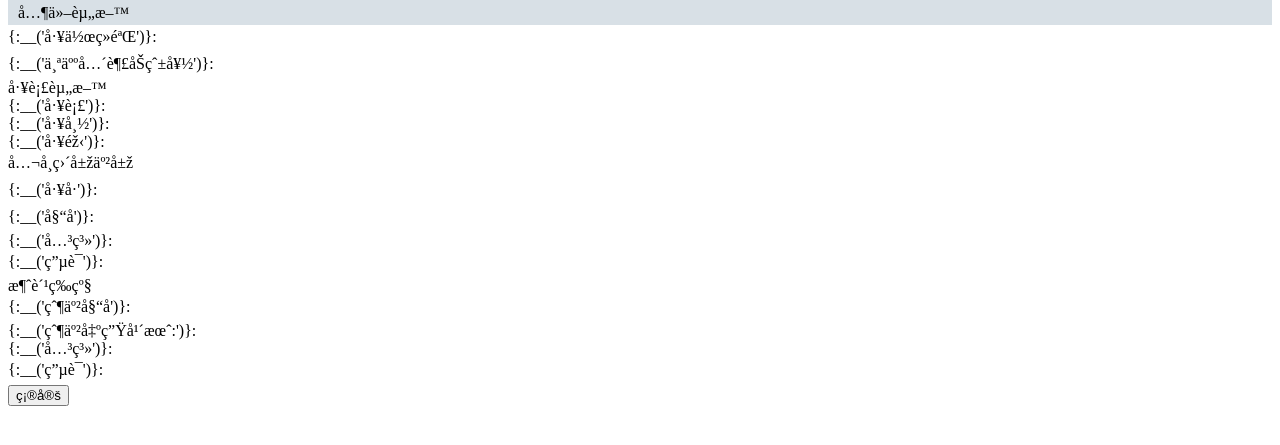
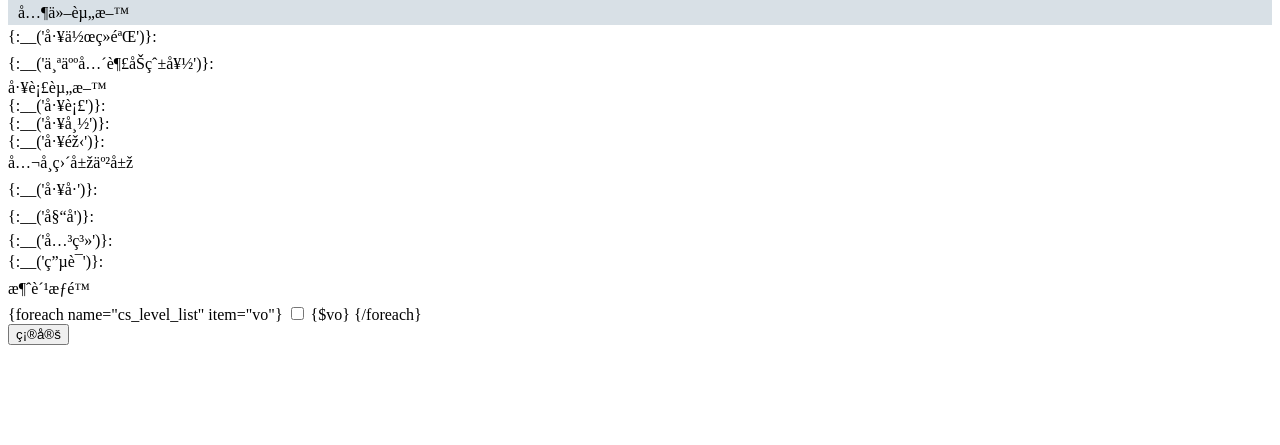
Before and after one commit to eddylee123/face_manager, a PHP site: page /DbName/application/admin/view/manager/other.html in a window 1280 px wide. Shown: the part 113-558 px from the top of the page. Run offline with PHP 8.4, Linux system fonts and the light colour scheme.

Commit message:
调整拍照2

```diff
--- a/application/admin/library/Kww.php
+++ b/application/admin/library/Kww.php
@@ -157,10 +157,12 @@ class Kww
             "data" => [
                 "empno" => $empId,
                 "name" => $name,
-//                "photo1" => $photo1,
-//                "photo1Type" => $photo1Type,
             ],
         ];
+        if (!empty($photo1)) {
+            $body['data']['photo1'] = $photo1;
+            $body['data']['photo1Type'] = $photo1Type;
+        }
         if (!empty($photo2)) {
             $body['data']['photo2'] = $photo2;
             $body['data']['photo2Type'] = $photo2Type;
--- a/application/admin/view/employee/photo.html
+++ b/application/admin/view/employee/photo.html
@@ -215,7 +215,7 @@
                                 parent.Fast.api.open(url, "{$named}", {area:["100%", "100%"]});
                             }, 2000);
                         } else {
-                            Toastr.success('操作成功');
+                            Toastr.success(ret.msg);
                             parent.location.reload();
                         }
                     } else {
--- a/application/admin/view/manager/other.html
+++ b/application/admin/view/manager/other.html
@@ -76,26 +76,13 @@
                 </div>
             </div>
         </div>
-        <div>消费等级</div>
+        <div>消费权限</div>
         <div class="form-group">
-            <div class="col-md-3">
-                <label class="control-label col-sm-4">{:__('父亲姓名')}:</label>
-                <div class="col-sm-8">
-                </div>
-            </div>
-            <div class="col-md-3">
-                <label class="control-label col-sm-4">{:__('父亲出生年月:')}:</label>
-                <div class="col-sm-8">
-                </div>
-            </div>
-            <div class="col-md-3">
-                <label class="control-label col-sm-4">{:__('关系')}:</label>
-                <div class="col-sm-8">
-                </div>
-            </div>
-            <div class="col-md-3">
-                <label class="control-label col-sm-4">{:__('电话')}:</label>
-                <div class="col-sm-8">
+            <div class="col-md-12">
+                <div class="checkbox cs-list">
+                    {foreach name="cs_level_list" item="vo"}
+                    <label for="row[cs_level][]-{$key}"><input id="row[cs_level][]-{$key}" name="row[cs_level][]" type="checkbox" value="{$key}" {in name="key" value="$cs_arr" }checked{/in} /> {$vo}</label>
+                    {/foreach}
                 </div>
             </div>
         </div>
```
Also changed, not shown: application/admin/controller/Employee.php (+13 -9 lines), application/admin/controller/Manager.php (+7 -1 lines).
